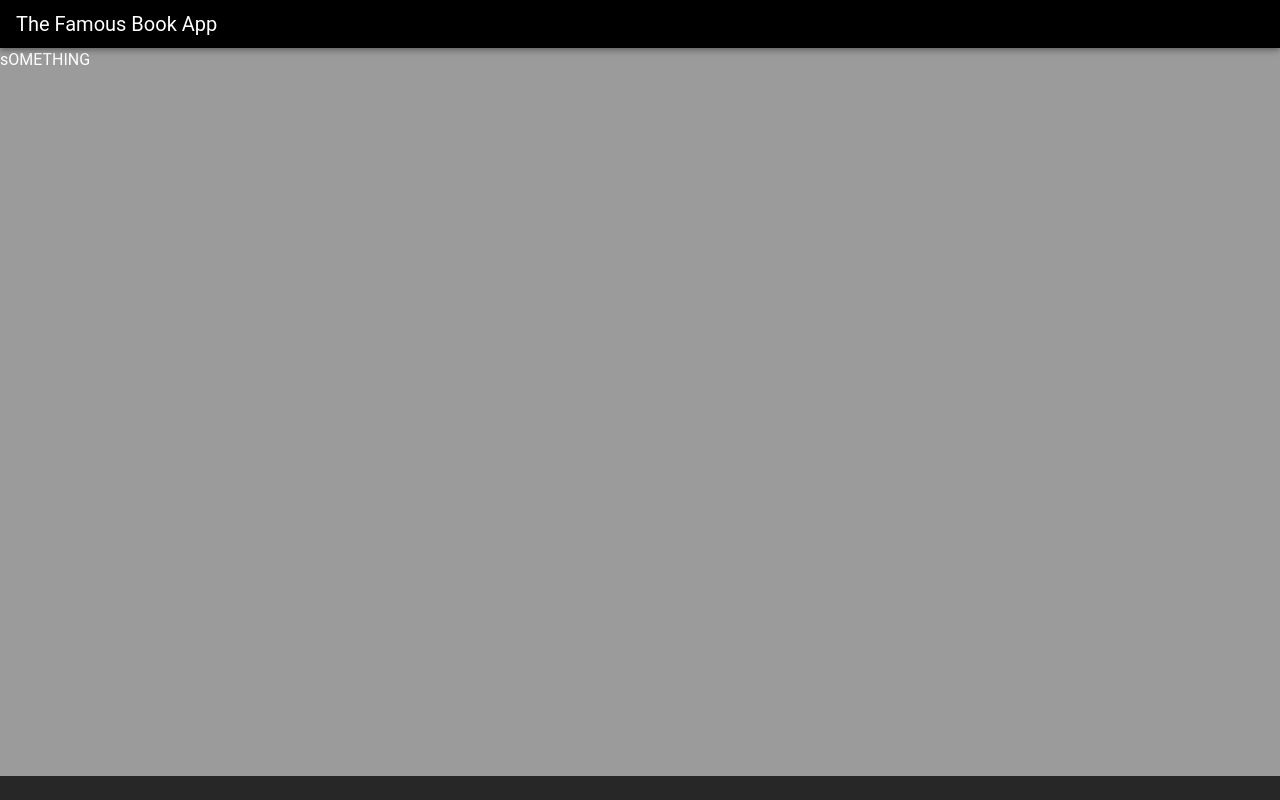
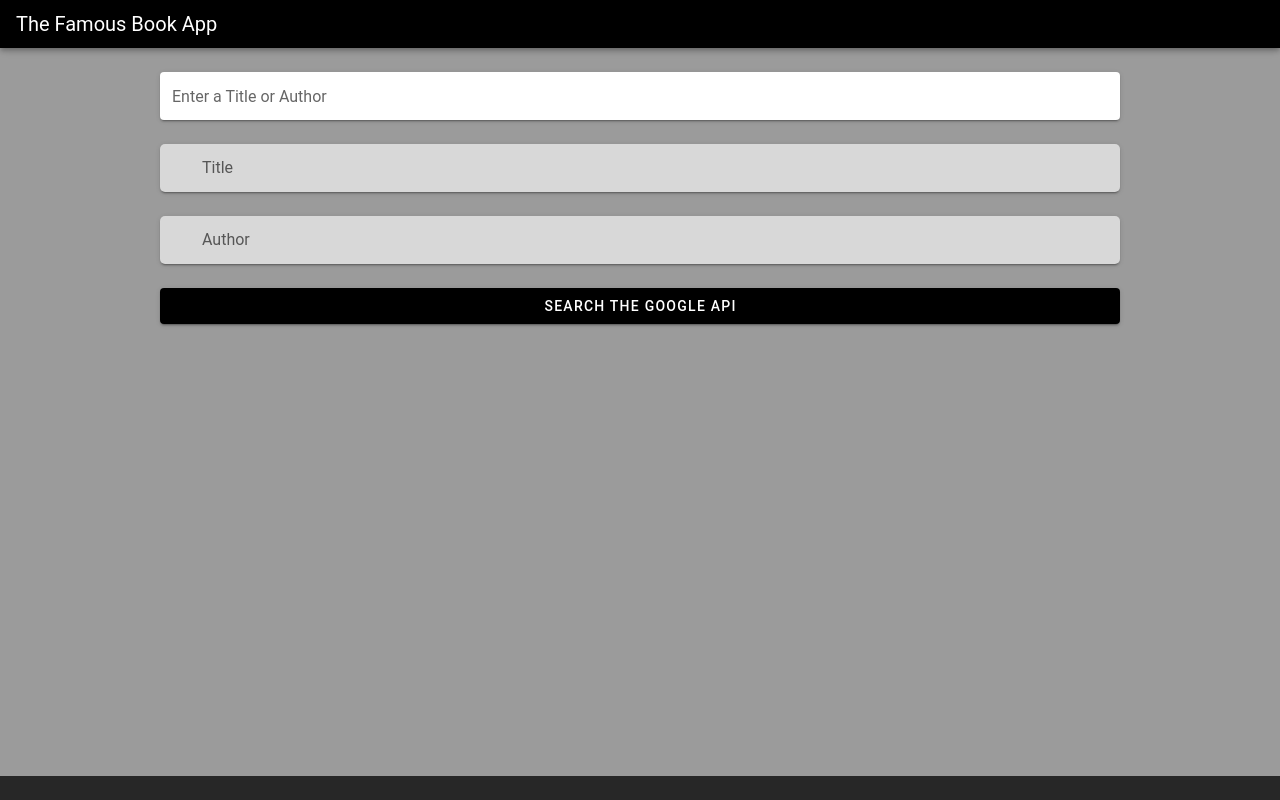
Before and after one commit to joseph-zabaleta/vue-book-app, a Vue app: page / in a window 1280 px wide. Built offline with nearby package versions, Linux system fonts and the light colour scheme; the HTML template or start-up script is replaced by a standard one.

Commit message:
Initial Search Page Complete

```diff
--- a/src/components/Search.vue
+++ b/src/components/Search.vue
@@ -1,11 +1,101 @@
 <template>
-	<div>sOMETHING</div>
+	<div class="form-wrapper">
+		<v-form ref="form" v-model="valid" lazy-validation>
+			<br />
+			<v-text-field
+				v-model="input"
+				:rules="inputRules"
+				label="Enter a Title or Author"
+				solo
+				required
+				hide-details="auto"
+				clearable
+			></v-text-field>
+
+			<br />
+
+			<v-radio-group class="ma-0 pa-0" hide-details="auto" mandatory>
+				<v-radio
+					class="input-style"
+					label="Title"
+					value="title"
+					@change="updateRadio('title')"
+				></v-radio>
+				<br />
+
+				<v-radio
+					class="input-style"
+					label="Author"
+					value="author"
+					@change="updateRadio('author')"
+				></v-radio>
+			</v-radio-group>
+			<br />
+			<v-btn
+				block
+				:disabled="!valid"
+				color="black"
+				class="mr-4 white--text"
+				@click="validate"
+			>
+				Search The Google API
+			</v-btn>
+		</v-form>
+	</div>
 </template>
 
 <script>
 export default {
 	name: 'Search',
+	data() {
+		return {
+			valid: true,
+			input: '',
+			selectedRadio: 'title',
+			inputRules: [(value) => !!value || 'Title or Author is required'],
+		};
+	},
+	methods: {
+		validate() {
+			this.$refs.form.validate();
+
+			const query = {
+				input: this.input,
+				type: this.selectedRadio,
+			};
+
+			console.log(query);
+		},
+		updateRadio(value) {
+			this.selectedRadio = value;
+		},
+	},
 };
 </script>
 
-<style scoped></style>
+<style scoped>
+.input-style {
+	background-color: #d8d8d8;
+	padding: 10px;
+	margin: 0;
+	min-height: 48px;
+	border-radius: 5px;
+	display: flex;
+	box-shadow: 0px 3px 1px -2px rgb(0 0 0 / 20%),
+		0px 2px 2px 0px rgb(0 0 0 / 14%), 0px 1px 5px 0px rgb(0 0 0 / 12%);
+}
+
+.v-input--radio-group--column .v-radio:not(:last-child):not(:only-child) {
+	margin: 0;
+}
+
+form {
+	width: 75%;
+}
+
+.form-wrapper {
+	display: flex;
+	height: 100%;
+	justify-content: center;
+}
+</style>
```
